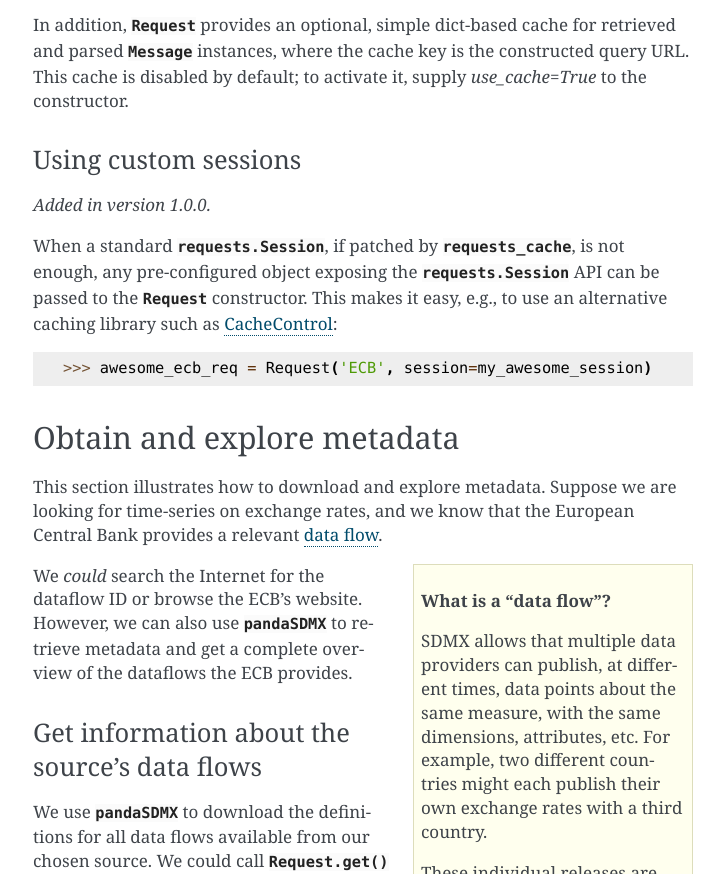
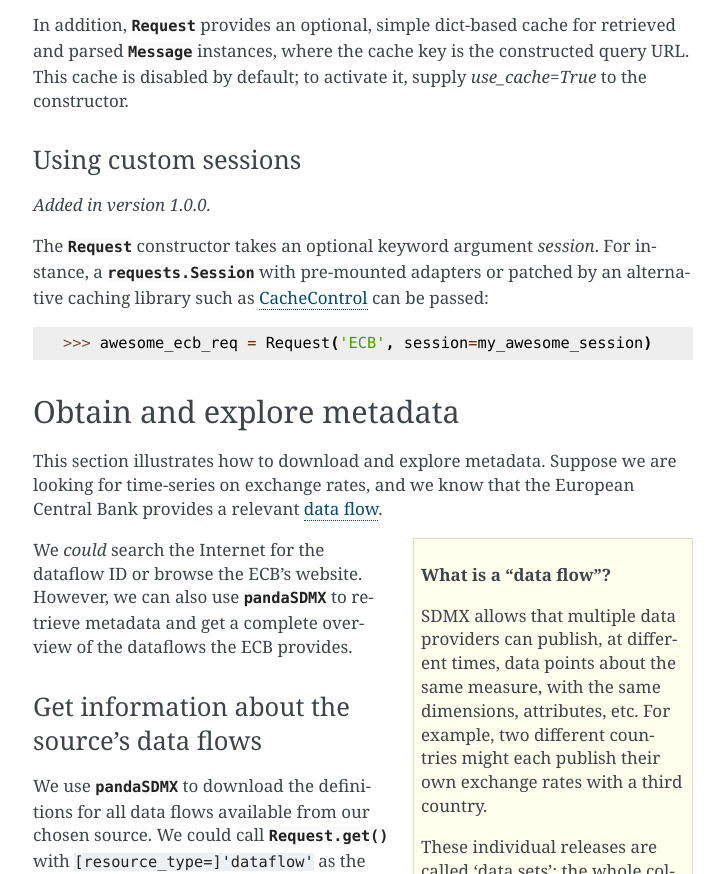
Before and after one commit to dr-leo/pandaSDMX, a Sphinx documentation site: the page built from doc/walkthrough.rst, in a window 1280 px wide and 900 px high, scrolled down 2779 px, cut to the strip 26-900 px from the top of the window. Shown: the whole strip, without its empty margins (387-1111 px from the left). Built offline with Sphinx 7.4.7, drawn with Linux system fonts in a browser that asks for light colours; the version number is read from the project's files by our own code.

Commit message:
Bump version to rc2, exclude data/.cache from dist, doc enhancements

```diff
--- a/doc/walkthrough.rst
+++ b/doc/walkthrough.rst
@@ -93,11 +93,13 @@ Using custom sessions
 
 .. versionadded:: 1.0.0
 
-When a  standard :class:`requests.Session`, if patched by :mod:`requests_cache <requests_cache.core>`,
-is not enough, any pre-configured
-object exposing the :class:`requests.Session` API can be passed to the :class:`Request` constructor. This makes it easy, e.g., to use  an alternative caching library such as `CacheControl <https://pypi.org/project/CacheControl/>`_:
+The :class:`Request` constructor takes an optional keyword argument `session`.
+For instance, a :class:`requests.Session` with pre-mounted adapters
+or patched by  an alternative caching library such as `CacheControl
+<https://pypi.org/project/CacheControl/>`_
+can  be passed:
 
->>> awesome_ecb_req = Request('ECB', session=my_awesome_session)
+    >>> awesome_ecb_req = Request('ECB', session=my_awesome_session)
 
 
 Obtain and explore metadata
--- a/pandasdmx/__init__.py
+++ b/pandasdmx/__init__.py
@@ -15,7 +15,7 @@ __all__ = [
     ]
 
 
-__version__ = '1.0.0rc1'
+__version__ = '1.0.0rc2'
 
 
 #: Top-level logger for pandaSDMX.
--- a/pyproject.toml
+++ b/pyproject.toml
@@ -43,3 +43,4 @@ Documentation = "https://pandasdmx.readthedocs.io/en/latest/"
 
 [tool.flit.sdist]
 include = ["LICENSE", 'pytest.ini']
+exclude = ['pandasdmx/tests/data/.cache']
```
